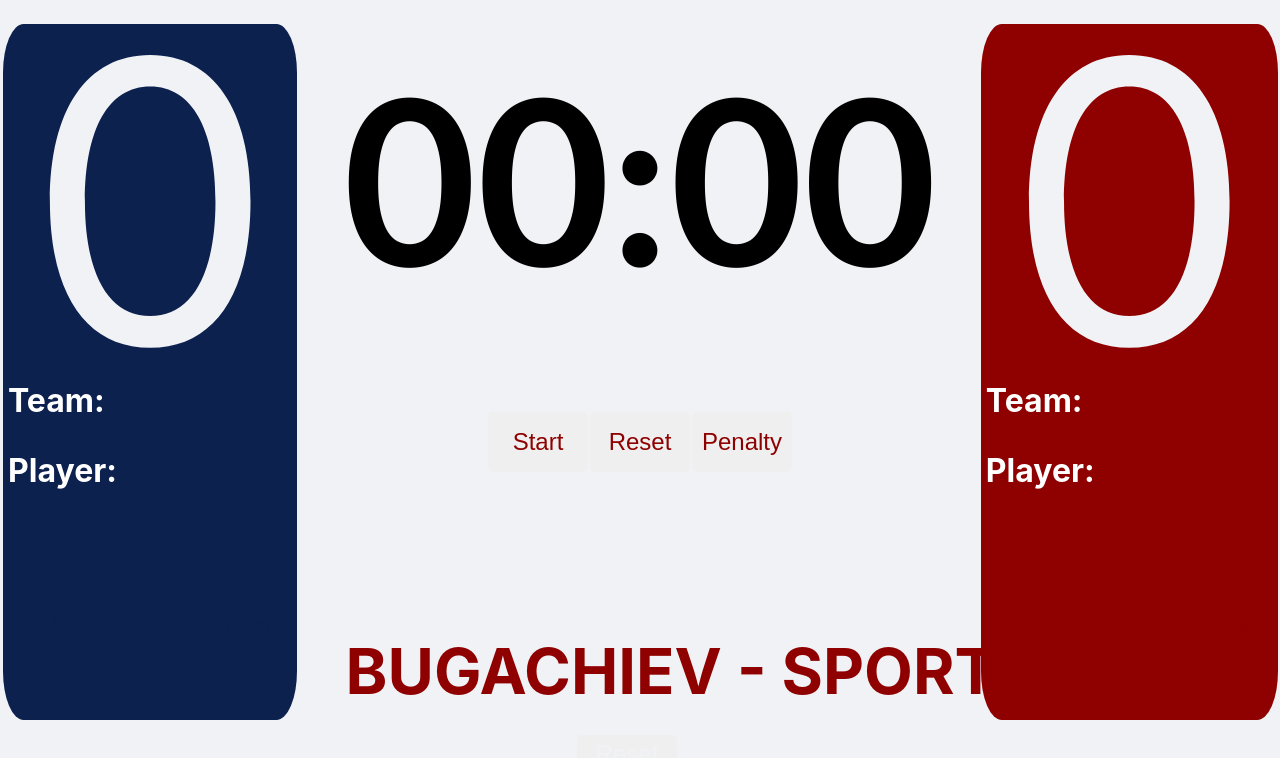
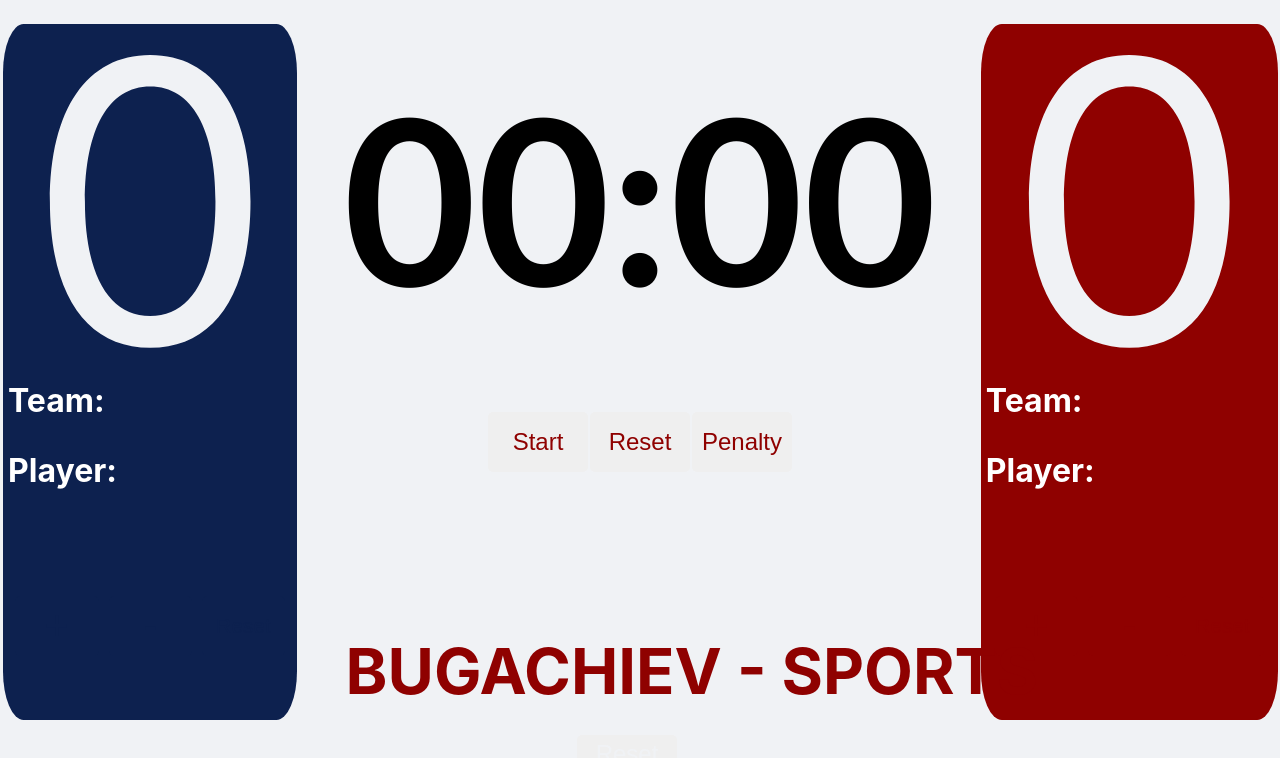
Before and after one commit to cththes/scoreboard, a React (Create React App) app: page / in a window 1280 px wide. Shown: the top 758 px of the page. Built offline with nearby package versions, Linux system fonts and the light colour scheme; no server answers.

Commit message:
fix main timer view

```diff
--- a/src/components/Scoreboard/Scoreboard.tsx
+++ b/src/components/Scoreboard/Scoreboard.tsx
@@ -79,14 +79,14 @@ const Scoreboard = () => {
          <div className={styles.scoreData}>
             <div className={styles.scoreDataLeft}>
                <h2 className={styles.titleLarge}>{state.leftPlayerTitle !== "" && state.leftPlayerTitle + ":"}</h2>
-               <h2>{state.scoreData[0].map(sd => <div>{sd + '.'}</div>)}</h2>
+               <h2 className={styles.titleLarge}>{state.scoreData[0].map(sd => <div>{sd + '.'}</div>)}</h2>
             </div>
             <div className={styles.totalResetBlock}>
                <button onClick={onTotalResetClick} className={styles.totalResetBtn}>Reset Total</button>
             </div>
             <div className={styles.scoreDataRight}>
                <h2 className={styles.titleLarge}>{state.rightPlayerTitle !== "" && state.rightPlayerTitle + ":"}</h2>
-               <h2 className={styles.scoreDataH2}>{state.scoreData[1].map(sd => <div>{sd + '.'}</div>)}</h2></div>
+               <h2 className={styles.titleLarge}>{state.scoreData[1].map(sd => <div>{sd + '.'}</div>)}</h2></div>
          </div>
       </div>
    )
--- a/src/components/Timer/Timer.module.css
+++ b/src/components/Timer/Timer.module.css
@@ -18,7 +18,7 @@
    color:black;
    font-size:9vw;
    position: relative;
-   top:-200px;
+   top:-180px;
    height:50vh;
    line-height: 100%;
 }
```
